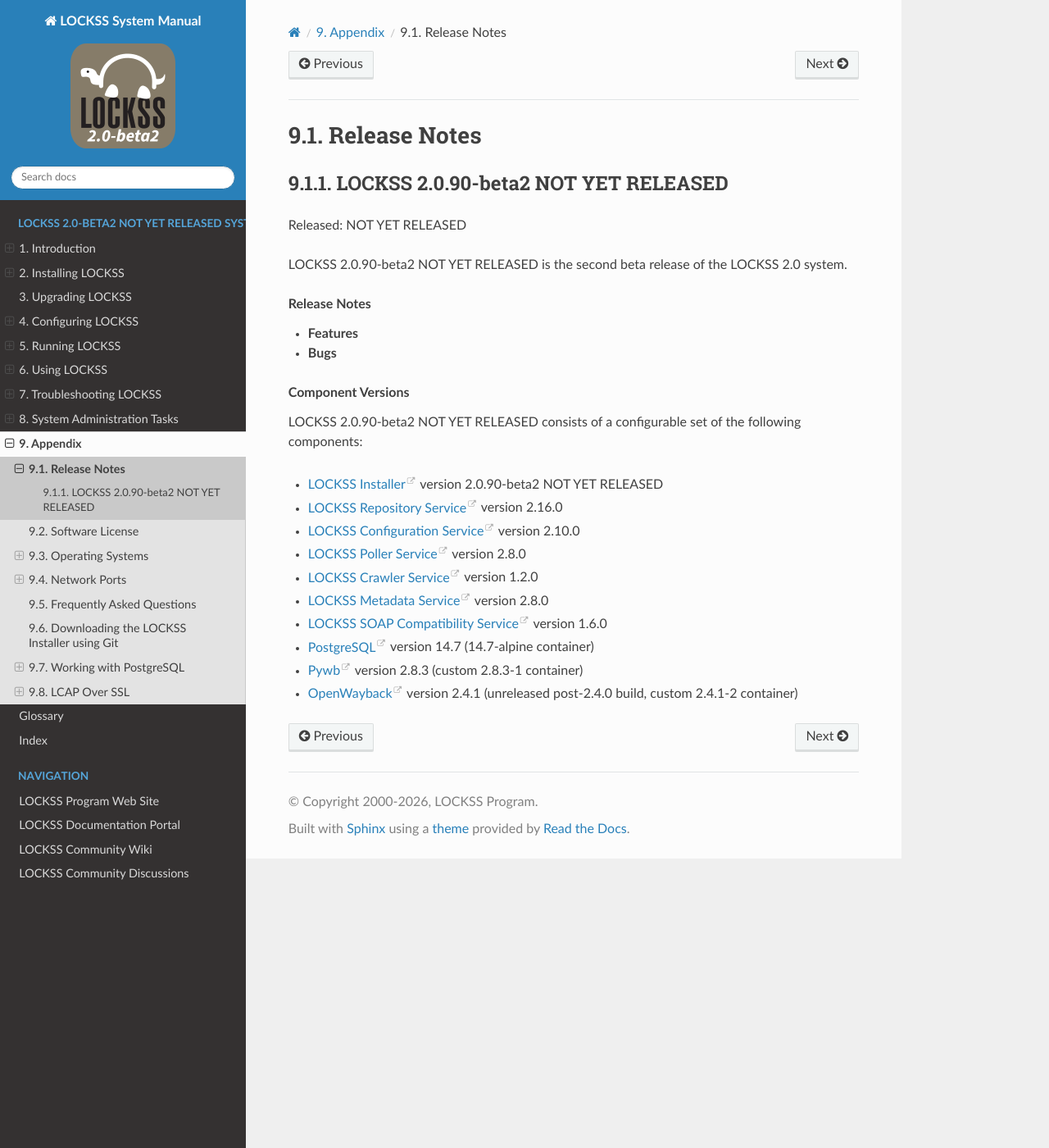
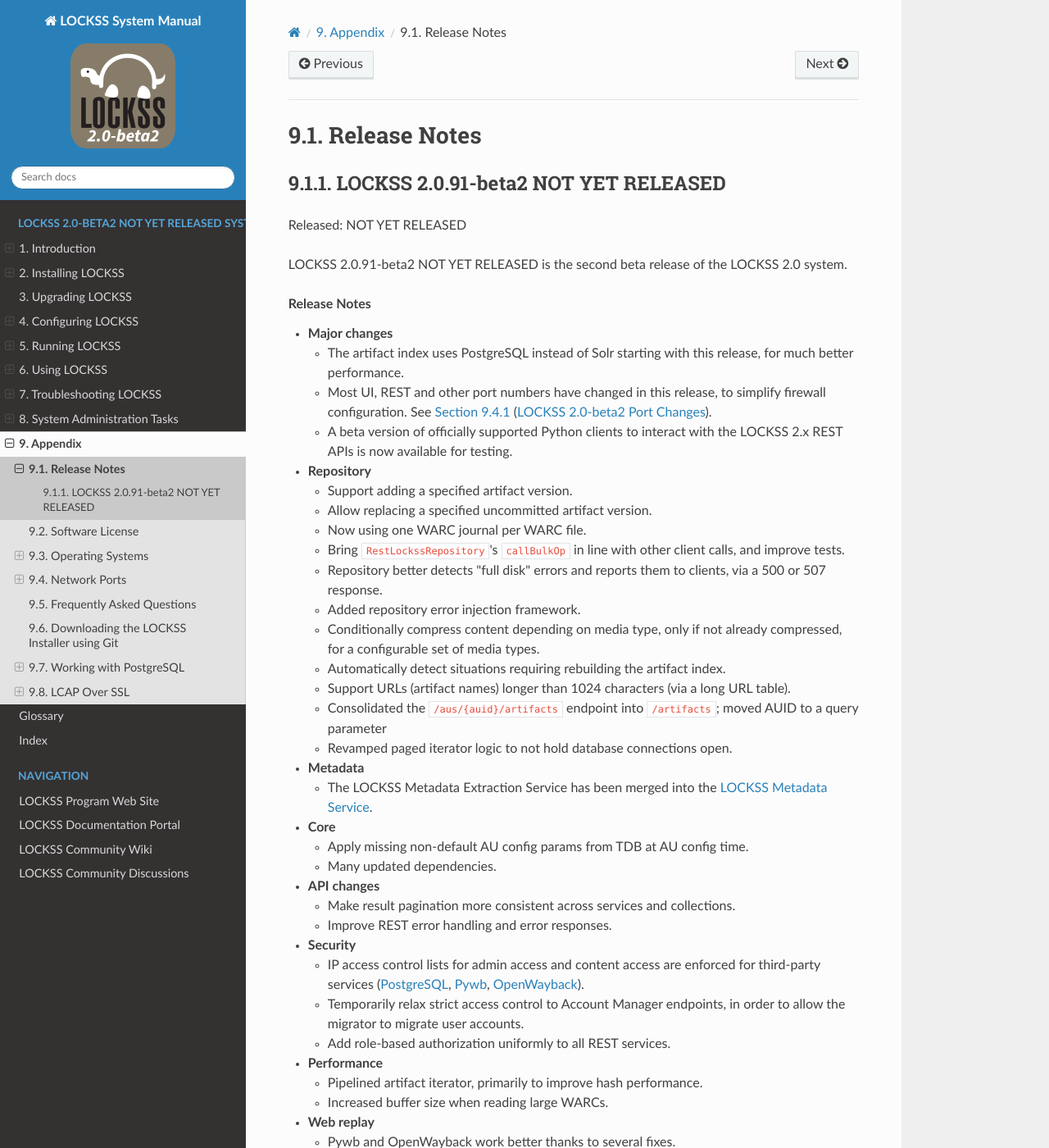
Before and after one commit to lockss/lockss-rtd-manual, a Sphinx documentation site: the page built from docs/appendix/release-notes.rst, in a window 1280 px wide and 1400 px high. Shown: the whole window at 82% size. Built offline with Sphinx 7.4.7 and the Read the Docs theme 3.1.0, drawn with Linux system fonts in a browser that asks for light colours; pages that are not in the unit, such as notebooks, are missing from menus; some of the changed text lies outside the part shown.

Commit message:
Begin incorporating release notes.

```diff
--- a/docs/appendix/release-notes.rst
+++ b/docs/appendix/release-notes.rst
@@ -7,24 +7,94 @@ Release Notes
 .. _latest:
 
 ------------------------------------
-LOCKSS 2.0.90-beta2 NOT YET RELEASED
+LOCKSS 2.0.91-beta2 NOT YET RELEASED
 ------------------------------------
 
 Released: NOT YET RELEASED
 
-LOCKSS 2.0.90-beta2 NOT YET RELEASED is the second beta release of the LOCKSS 2.0 system.
+LOCKSS 2.0.91-beta2 NOT YET RELEASED is the second beta release of the LOCKSS 2.0 system.
 
 .. rubric:: Release Notes
 
-*  **Features**
+*  **Major changes**
 
-*  **Bugs**
+   *  The artifact index uses PostgreSQL instead of Solr starting with this release, for much better performance.
+
+   *  Most UI, REST and other port numbers have changed in this release, to simplify firewall configuration. See :numref:`LOCKSS 2.0-beta2 Port Changes` (:ref:`LOCKSS 2.0-beta2 Port Changes`).
+
+   *  A beta version of officially supported Python clients to interact with the LOCKSS 2.x REST APIs is now available for testing.
+
+*  **Repository**
+
+   *  Support adding a specified artifact version.
+
+   *  Allow replacing a specified uncommitted artifact version.
+
+   *  Now using one WARC journal per WARC file.
+
+   *  Bring ``RestLockssRepository``'s ``callBulkOp`` in line with other client calls, and improve tests.
+
+   *  Repository better detects "full disk" errors and reports them to clients, via a 500 or 507 response.
+
+   *  Added repository error injection framework.
+
+   *  Conditionally compress content depending on media type, only if not already compressed, for a configurable set of media types.
+
+   *  Automatically detect situations requiring rebuilding the artifact index.
+
+   *  Support URLs (artifact names) longer than 1024 characters (via a long URL table).
+
+   *  Consolidated the ``/aus/{auid}/artifacts`` endpoint into ``/artifacts``; moved AUID to a query parameter
+
+   *  Revamped paged iterator logic to not hold database connections open.
+
+*  **Metadata**
+
+   *  The LOCKSS Metadata Extraction Service has been merged into the :ref:`LOCKSS Metadata Service`.
+
+*  **Core**
+
+   *  Apply missing non-default AU config params from TDB at AU config time.
+
+   *  Many updated dependencies.
+
+*  **API changes**
+
+   *  Make result pagination more consistent across services and collections.
+
+   *  Improve REST error handling and error responses.
+
+*  **Security**
+
+   *  IP access control lists for admin access and content access are enforced for third-party services (:ref:`PostgreSQL`, :ref:`Pywb`, :ref:`OpenWayback`).
+
+   *  Temporarily relax strict access control to Account Manager endpoints, in order to allow the migrator to migrate user accounts.
+
+   *  Add role-based authorization uniformly to all REST services.
+
+*  **Performance**
+
+   *  Pipelined artifact iterator, primarily to improve hash performance.
+
+   *  Increased buffer size when reading large WARCs.
+
+*  **Web replay**
+
+   *  Pywb and OpenWayback work better thanks to several fixes.
+
+   *  OpenWayback now supplies credentials to the repository.
+
+   *  AU detail page in the UI now links to Pywb and OpenWayback (if they're configured).
+
+*  **Bug fixes**
+
+   *  Endpoints allowing un-credentialed access now grant correct privileges to credentialed clients.
 
 .. rubric:: Component Versions
 
-LOCKSS 2.0.90-beta2 NOT YET RELEASED consists of a configurable set of the following components:
+LOCKSS 2.0.91-beta2 NOT YET RELEASED consists of a configurable set of the following components:
 
-*  `LOCKSS Installer <https://github.com/lockss/lockss-installer>`_ version 2.0.90-beta2 NOT YET RELEASED
+*  `LOCKSS Installer <https://github.com/lockss/lockss-installer>`_ version 2.0.91-beta2 NOT YET RELEASED
 
 *  `LOCKSS Repository Service <https://github.com/lockss/laaws-repository-service>`_ version 2.16.0
 
```
